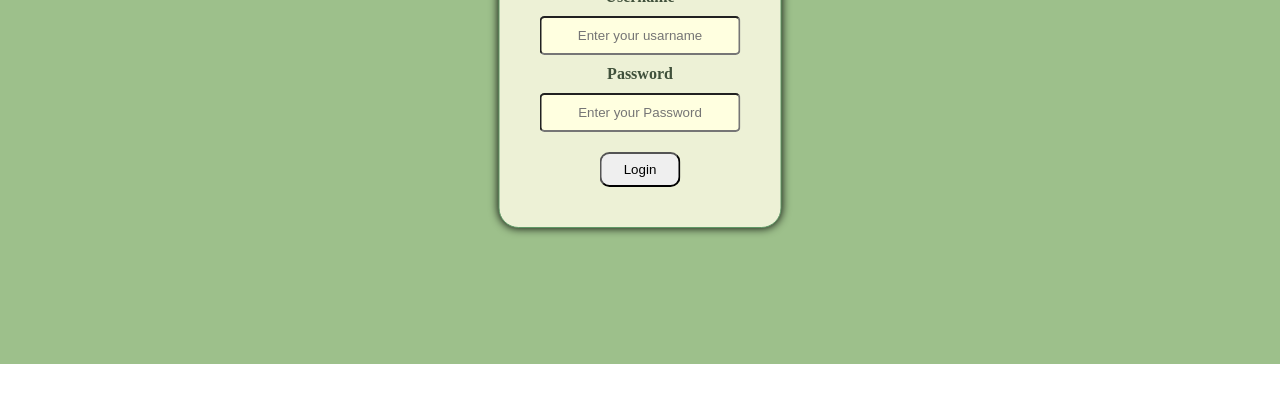
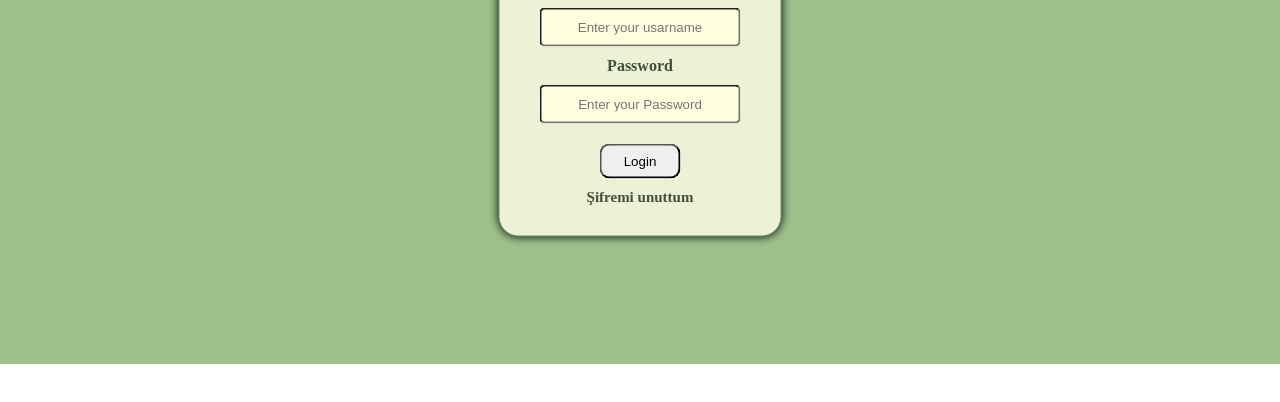
Before and after one commit to fatihoz5758/app09, a plain HTML site: page index.html in a window 1280 px wide. Shown: the part 236-638 px from the top of the page. Drawn offline with Linux system fonts and the light colour scheme.

Commit message:
şifremi unuttum

```diff
--- a/index.html
+++ b/index.html
@@ -20,6 +20,7 @@
             <input type="password" id="password" placeholder="Enter your Password">
         <br>
         <button id="btn" onclick="login()">Login</button>
+        <h2><a href="#">Şifremi unuttum</a>  </h2>
 </div>
     </header>
 
--- a/style.css
+++ b/style.css
@@ -36,6 +36,14 @@ h1 {
     color: #40513B;
 }
 
+h2{
+    font-size: 15px;
+    color: #40513B;
+}
+a{
+    color: #40513B;
+    text-decoration: none;
+}
 #btn {
     padding: 8px 22px;
     border-radius: 10px;
```
